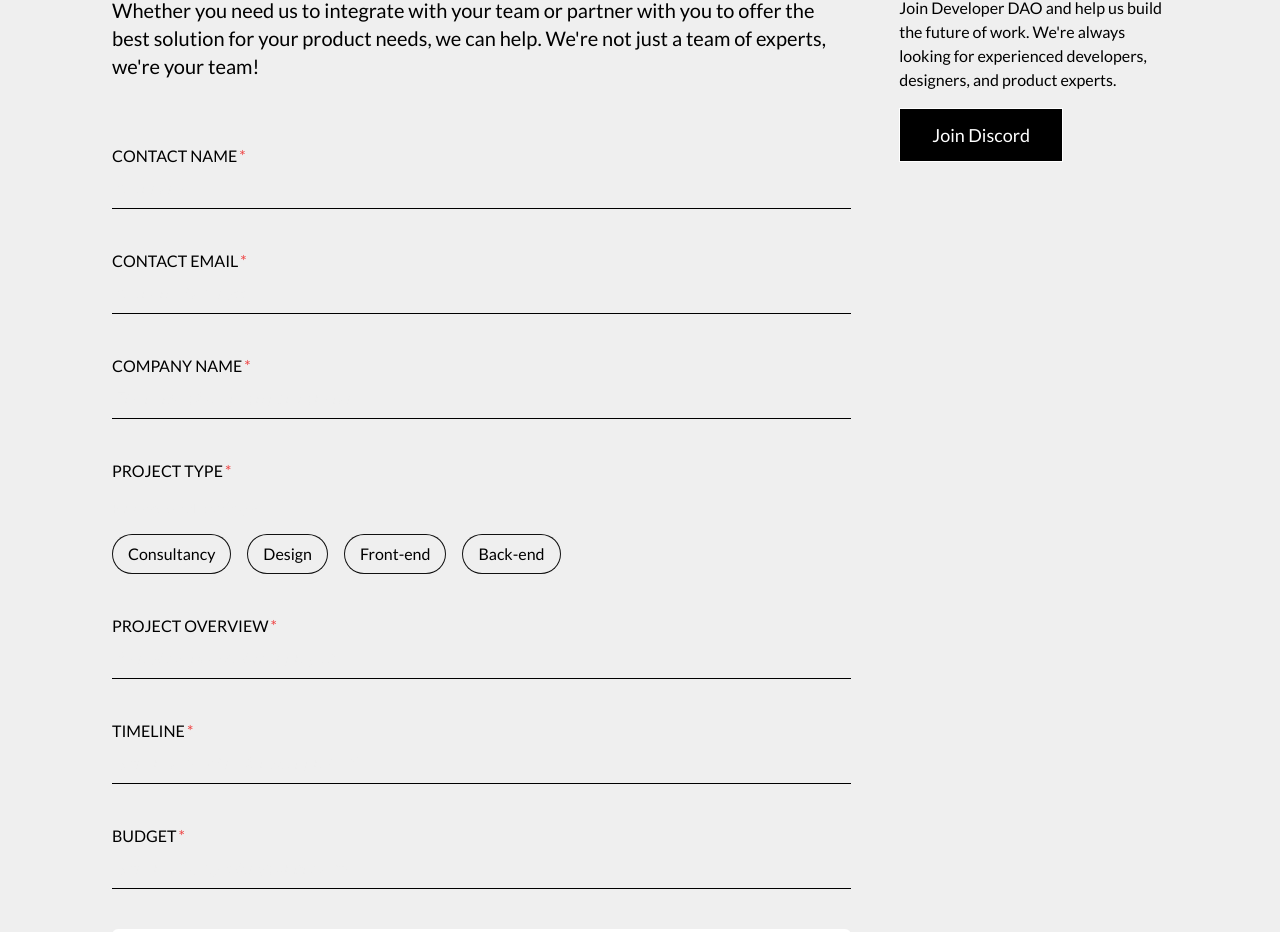
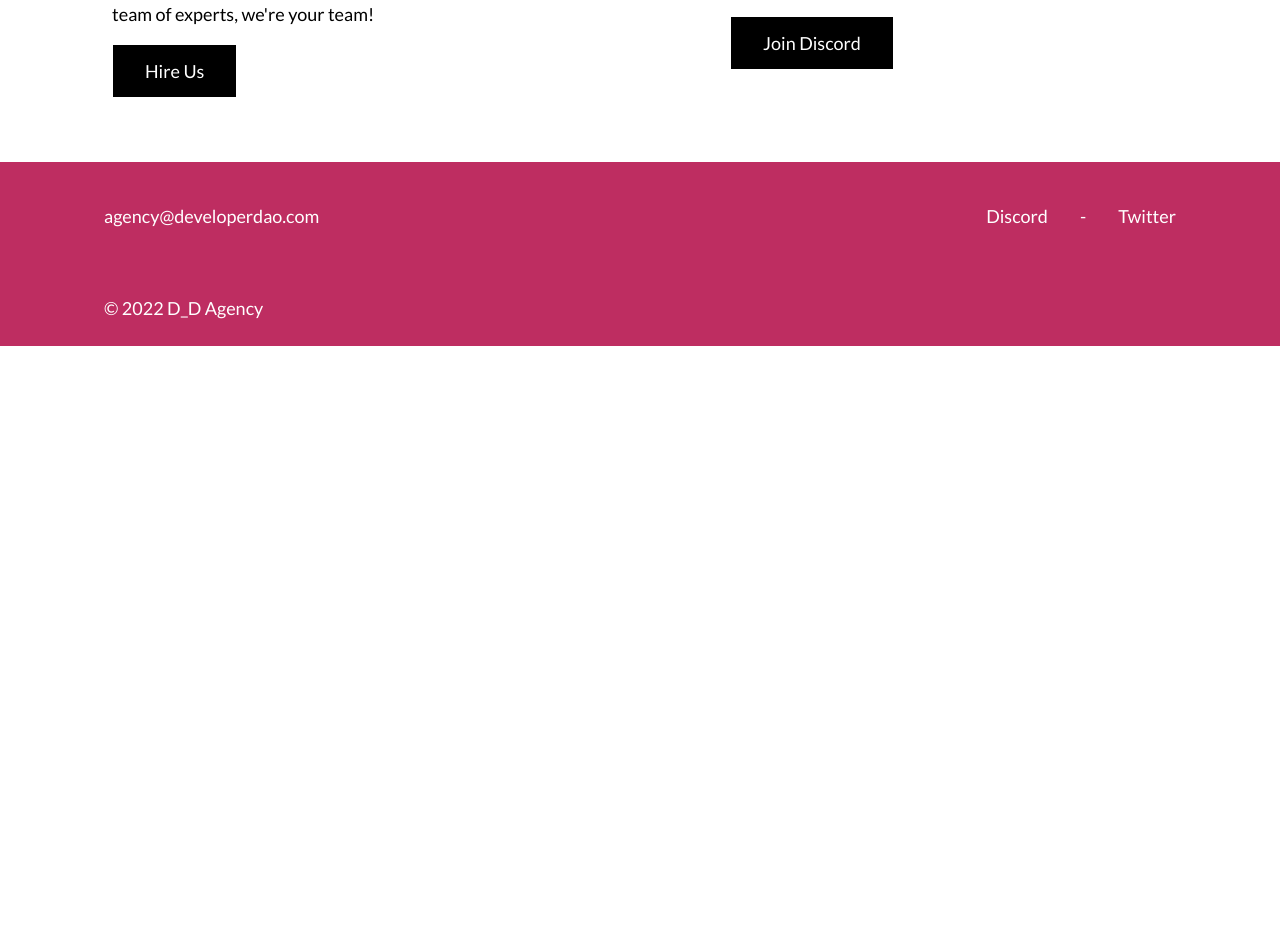
Before and after one commit to DD-AG3NCY/agency-landing, a Next.js app: page / in a window 1280 px wide. Shown: the part 2968-3900 px from the top of the page. After the commit the page ends 3314 px from the top, so only its background shows below. Built offline with nearby package versions, Linux system fonts and the light colour scheme.

Commit message:
removing hire us form, CTA links to airtable

```diff
--- a/components/Header.jsx
+++ b/components/Header.jsx
@@ -48,7 +48,12 @@ const Header = () => {
         <div className="flex md:mr-8">
           <ul className="flex flex-row items-center md:gap-x-2">
             <li className="">
-              <a className="btn" href="#">
+              <a
+                  href="https://airtable.com/shrbSQGGElKBhfqlS"
+                  target="_blank"
+                  className="btn"
+                  rel="noreferrer"
+              >
                 HIRE US
               </a>
             </li>
--- a/components/HireUs.jsx
+++ b/components/HireUs.jsx
@@ -18,138 +18,150 @@ const HireUs = () => {
   };
 
   return (
-    <section className="w-full bg-light-gray dark:bg-black">
-      <div className="flex flex-col gap-12 py-28 px-16 md:flex-row md:px-28">
-        <div className="flex w-full flex-col gap-4">
+    <section className="w-full bg-white dark:bg-black">
+      <div className="flex flex-col gap-12 mb-8 py-8 px-16 md:flex-row md:px-28">
+        {/*<div className="flex flex-col gap-4">*/}
+          {/*<form*/}
+          {/*  onSubmit={(e) => {*/}
+          {/*    e.preventDefault();*/}
+          {/*    console.log(e.currentTarget);*/}
+          {/*  }}*/}
+          {/*  className="mt-12 flex flex-col gap-10"*/}
+          {/*>*/}
+          {/*  <div>*/}
+          {/*    <label htmlFor="name" className="label-required uppercase">*/}
+          {/*      Contact Name*/}
+          {/*    </label>*/}
+          {/*    <input*/}
+          {/*      type="text"*/}
+          {/*      name="name"*/}
+          {/*      required*/}
+          {/*      placeholder="Your name"*/}
+          {/*      className="input"*/}
+          {/*    />*/}
+          {/*  </div>*/}
+          {/*  <div>*/}
+          {/*    <label htmlFor="email" className="label-required uppercase">*/}
+          {/*      Contact Email*/}
+          {/*    </label>*/}
+          {/*    <input*/}
+          {/*      name="email"*/}
+          {/*      type="text"*/}
+          {/*      required*/}
+          {/*      placeholder="Your email address"*/}
+          {/*      className="input"*/}
+          {/*    />*/}
+          {/*  </div>*/}
+
+          {/*  <div>*/}
+          {/*    <label htmlFor="company" className="label-required uppercase">*/}
+          {/*      Company Name*/}
+          {/*    </label>*/}
+          {/*    <input*/}
+          {/*      type="text"*/}
+          {/*      name="company"*/}
+          {/*      required*/}
+          {/*      placeholder="The name of your company or brand"*/}
+          {/*      className="input"*/}
+          {/*    />*/}
+          {/*  </div>*/}
+          {/*  /!* PROJECT TYPE *!/*/}
+          {/*  <div>*/}
+          {/*    <h3 className="label-required uppercase">Project Type</h3>*/}
+          {/*    <small className="my-4 block text-light-gray">*/}
+          {/*      Please select all that apply*/}
+          {/*    </small>*/}
+          {/*    <div className="flex flex-wrap gap-4">*/}
+          {/*      {projectTypes.map((type) => (*/}
+          {/*        <div key={type} onClick={() => toggleProjectType(type)}>*/}
+          {/*          <input*/}
+          {/*            type="checkbox"*/}
+          {/*            name={type}*/}
+          {/*            required*/}
+          {/*            checked={selectedProjectTypes.includes(type)}*/}
+          {/*            onChange={() => {}}*/}
+          {/*            value={type}*/}
+          {/*            className="peer hidden"*/}
+          {/*          />*/}
+          {/*          <label*/}
+          {/*            htmlFor={type}*/}
+          {/*            className="shadow-inset inline-flex items-center rounded-full bg-transparent px-4 py-2 focus:outline-none focus:ring-2 focus:ring-pink focus:ring-offset-2 peer-checked:border-none peer-checked:bg-pink peer-checked:text-white peer-checked:shadow-none"*/}
+          {/*          >*/}
+          {/*            {type}*/}
+          {/*          </label>*/}
+          {/*        </div>*/}
+          {/*      ))}*/}
+          {/*    </div>*/}
+          {/*  </div>*/}
+          {/*  <div>*/}
+          {/*    <label htmlFor="overview" className="label-required uppercase">*/}
+          {/*      Project Overview*/}
+          {/*    </label>*/}
+          {/*    <input*/}
+          {/*      type="text"*/}
+          {/*      name="overview"*/}
+          {/*      required*/}
+          {/*      placeholder="A brief overview of your project"*/}
+          {/*      className="input"*/}
+          {/*    />*/}
+          {/*  </div>*/}
+          {/*  <div>*/}
+          {/*    <label htmlFor="timeline" className="label-required uppercase">*/}
+          {/*      Timeline*/}
+          {/*    </label>*/}
+          {/*    <input*/}
+          {/*      type="text"*/}
+          {/*      name="timeline"*/}
+          {/*      required*/}
+          {/*      placeholder="Is there a deadline for your project?"*/}
+          {/*      className="input"*/}
+          {/*    />*/}
+          {/*  </div>*/}
+          {/*  <div>*/}
+          {/*    <label htmlFor="budget" className="label-required uppercase">*/}
+          {/*      Budget*/}
+          {/*    </label>*/}
+          {/*    <input*/}
+          {/*      type="text"*/}
+          {/*      name="budget"*/}
+          {/*      required*/}
+          {/*      placeholder="Is there a budget for your project?"*/}
+          {/*      className="input"*/}
+          {/*    />*/}
+          {/*  </div>*/}
+          {/*  <FileUploader*/}
+          {/*    onFileSelectSuccess={(file) => setSelectedFile(file)}*/}
+          {/*    onFileSelectError={({ error }) => alert(error)}*/}
+          {/*  />*/}
+          {/*  <button type="submit" className="btn ml-0 w-fit">*/}
+          {/*    Submit*/}
+          {/*  </button>*/}
+          {/*</form>*/}
+        {/*</div>*/}
+        <div id="join-us" className="flex w-full">
+          <div className="flex flex-col gap-y-8 md:flex-row gap-x-56">
+            <div className="flex flex-col gap-y-4">
           <h2 className="max-w-fit border-b-2 border-pink pb-4 text-5xl uppercase">
             Hire us
           </h2>
-          <p className="max-w-prose text-xl">
+          <p className="max-w-prose md:text-lg">
             Whether you need us to integrate with your team or partner with you to offer the best solution for your product
             needs, we can help. We&apos;re not just a team of experts, we&apos;re your team!
           </p>
-          <form
-            onSubmit={(e) => {
-              e.preventDefault();
-              console.log(e.currentTarget);
-            }}
-            className="mt-12 flex flex-col gap-10"
+          <a
+              href="https://airtable.com/shrbSQGGElKBhfqlS"
+              target="_blank"
+              className="btn ml-0 w-fit"
+              rel="noreferrer"
           >
-            <div>
-              <label htmlFor="name" className="label-required uppercase">
-                Contact Name
-              </label>
-              <input
-                type="text"
-                name="name"
-                required
-                placeholder="Your name"
-                className="input"
-              />
+            Hire Us
+          </a>
             </div>
-            <div>
-              <label htmlFor="email" className="label-required uppercase">
-                Contact Email
-              </label>
-              <input
-                name="email"
-                type="text"
-                required
-                placeholder="Your email address"
-                className="input"
-              />
-            </div>
-
-            <div>
-              <label htmlFor="company" className="label-required uppercase">
-                Company Name
-              </label>
-              <input
-                type="text"
-                name="company"
-                required
-                placeholder="The name of your company or brand"
-                className="input"
-              />
-            </div>
-            {/* PROJECT TYPE */}
-            <div>
-              <h3 className="label-required uppercase">Project Type</h3>
-              <small className="my-4 block text-light-gray">
-                Please select all that apply
-              </small>
-              <div className="flex flex-wrap gap-4">
-                {projectTypes.map((type) => (
-                  <div key={type} onClick={() => toggleProjectType(type)}>
-                    <input
-                      type="checkbox"
-                      name={type}
-                      required
-                      checked={selectedProjectTypes.includes(type)}
-                      onChange={() => {}}
-                      value={type}
-                      className="peer hidden"
-                    />
-                    <label
-                      htmlFor={type}
-                      className="shadow-inset inline-flex items-center rounded-full bg-transparent px-4 py-2 focus:outline-none focus:ring-2 focus:ring-pink focus:ring-offset-2 peer-checked:border-none peer-checked:bg-pink peer-checked:text-white peer-checked:shadow-none"
-                    >
-                      {type}
-                    </label>
-                  </div>
-                ))}
-              </div>
-            </div>
-            <div>
-              <label htmlFor="overview" className="label-required uppercase">
-                Project Overview
-              </label>
-              <input
-                type="text"
-                name="overview"
-                required
-                placeholder="A brief overview of your project"
-                className="input"
-              />
-            </div>
-            <div>
-              <label htmlFor="timeline" className="label-required uppercase">
-                Timeline
-              </label>
-              <input
-                type="text"
-                name="timeline"
-                required
-                placeholder="Is there a deadline for your project?"
-                className="input"
-              />
-            </div>
-            <div>
-              <label htmlFor="budget" className="label-required uppercase">
-                Budget
-              </label>
-              <input
-                type="text"
-                name="budget"
-                required
-                placeholder="Is there a budget for your project?"
-                className="input"
-              />
-            </div>
-            <FileUploader
-              onFileSelectSuccess={(file) => setSelectedFile(file)}
-              onFileSelectError={({ error }) => alert(error)}
-            />
-            <button type="submit" className="btn ml-0 w-fit">
-              Submit
-            </button>
-          </form>
-        </div>
-        <div id="join-us" className="flex w-full flex-col gap-4 md:w-96">
+            <div className="flex flex-col gap-y-4">
           <h2 className="max-w-fit border-b-2 border-pink pb-4 text-5xl uppercase">
             Join us
           </h2>
-          <p className="w-full">
+          <p className="max-w-prose md:text-xl">
             Join Developer DAO and help us build the future of work. We&apos;re always looking for experienced developers, designers, and product experts.
           </p>
           <a
@@ -160,6 +172,8 @@ const HireUs = () => {
           >
             Join Discord
           </a>
+            </div>
+          </div>
         </div>
       </div>
     </section>
```
